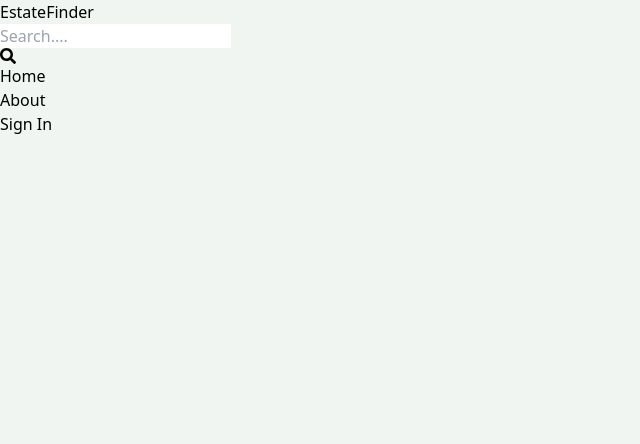
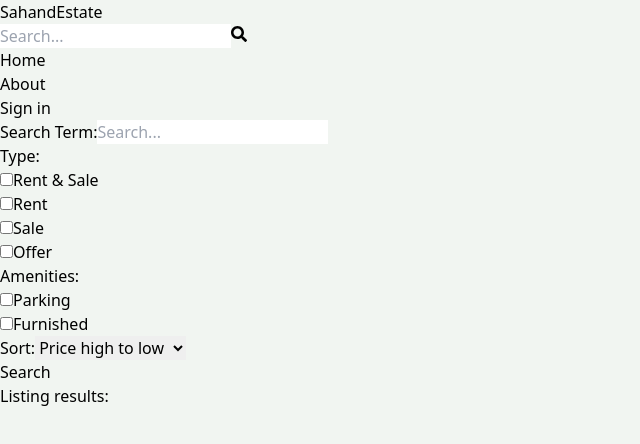
Before and after one commit to aryandudul/Estate, a React (Vite) app in the folder client/: page /search in a window 1280 px wide. Shown: the top 444 px of the page, without its empty margins (0-640 px from the left). Built offline with nearby package versions, Linux system fonts and the light colour scheme.

Commit message:
Create Serach page Ui and API and  update header search

```diff
--- a/client/src/App.jsx
+++ b/client/src/App.jsx
@@ -9,6 +9,8 @@
 import CreateListing from './pages/CreateListing';
 import UpdateListing from './pages/UpdateListing';
 import Listing from './Pages/Listing';
+import Search from "./Pages/Search";
+
 
 
 
@@ -21,6 +23,7 @@
   <Route path="/signUp" element={<SignUp />} />
   <Route path="/about" element={<About />} />
   <Route path='/listing/:listingId' element={<Listing />} />
+  <Route path="/search" element={<Search />} />
 
   <Route element = {<PrivateRoute />}>
   <Route path="/profile" element={<Profile />} />
--- a/client/src/Components/Header.jsx
+++ b/client/src/Components/Header.jsx
@@ -1,51 +1,71 @@
-import { FaSearch } from "react-icons/fa";
-import { Link } from "react-router-dom";
+import { FaSearch } from 'react-icons/fa';
+import { Link, useNavigate } from 'react-router-dom';
 import { useSelector } from 'react-redux';
+import { useEffect, useState } from 'react';
 
 export default function Header() {
-  const { currentUser } = useSelector(state => state.user);
+  const { currentUser } = useSelector((state) => state.user);
+  const [searchTerm, setSearchTerm] = useState('');
+  const navigate = useNavigate();
+  const handleSubmit = (e) => {
+    e.preventDefault();
+    const urlParams = new URLSearchParams(window.location.search);
+    urlParams.set('searchTerm', searchTerm);
+    const searchQuery = urlParams.toString();
+    navigate(`/search?${searchQuery}`);
+  };
 
-  // Log the currentUser and its avatar to the console
-  console.log(currentUser);
-  console.log(currentUser && currentUser.avatar);
-
+  useEffect(() => {
+    const urlParams = new URLSearchParams(location.search);
+    const searchTermFromUrl = urlParams.get('searchTerm');
+    if (searchTermFromUrl) {
+      setSearchTerm(searchTermFromUrl);
+    }
+  }, [location.search]);
   return (
     <header className='bg-slate-200 shadow-md'>
       <div className='flex justify-between items-center max-w-6xl mx-auto p-3'>
         <Link to='/'>
           <h1 className='font-bold text-sm sm:text-xl flex flex-wrap'>
-            <span className='text-slate-500'>Estate</span>
-            <span className='text-slate-700'>Finder</span>
+            <span className='text-slate-500'>Sahand</span>
+            <span className='text-slate-700'>Estate</span>
           </h1>
         </Link>
-
-        <form className='bg-slate-100 p-3 rounded-lg flex items-center '>
+        <form
+          onSubmit={handleSubmit}
+          className='bg-slate-100 p-3 rounded-lg flex items-center'
+        >
           <input
             type='text'
-            placeholder='Search....'
+            placeholder='Search...'
             className='bg-transparent focus:outline-none w-24 sm:w-64'
+            value={searchTerm}
+            onChange={(e) => setSearchTerm(e.target.value)}
           />
-          <FaSearch className="text-slate-700" />
+          <button>
+            <FaSearch className='text-slate-600' />
+          </button>
         </form>
-
-        <ul className="flex gap-4 items-center">
-          <Link to="/">
-            <li className="hidden sm:inline text-slate-700 hover:underline">Home</li>
+        <ul className='flex gap-4'>
+          <Link to='/'>
+            <li className='hidden sm:inline text-slate-700 hover:underline'>
+              Home
+            </li>
           </Link>
-          <Link to="/about">
-            <li className="hidden sm:inline text-slate-700 hover:underline">About</li>
+          <Link to='/about'>
+            <li className='hidden sm:inline text-slate-700 hover:underline'>
+              About
+            </li>
           </Link>
-          <Link to="/profile">
+          <Link to='/profile'>
             {currentUser ? (
-              currentUser.avatar && (
-                <img
-                  src={currentUser.avatar}
-                  alt="profile"
-                  className="rounded-full w-8 h-8 object-cover"
-                />
-              )
+              <img
+                className='rounded-full h-7 w-7 object-cover'
+                src={currentUser.avatar}
+                alt='profile'
+              />
             ) : (
-              <li className="text-slate-700 hover:underline">Sign In</li>
+              <li className=' text-slate-700 hover:underline'> Sign in</li>
             )}
           </Link>
         </ul>
--- /dev/null
+++ b/client/src/Pages/Search.jsx
@@ -0,0 +1,66 @@
+import React from 'react';
+
+export default function Search() {
+  return (
+    <div className='flex flex-col md:flex-row'>
+      <div className='p-7  border-b-2 md:border-r-2 md:min-h-screen'>
+        <form className='flex flex-col gap-8'>
+          <div className='flex items-center gap-2'>
+            <label className='whitespace-nowrap font-semibold'>Search Term:</label>
+            <input
+              type='text'
+              id='searchTerm'
+              placeholder='Search...'
+              className='border rounded-lg p-3 w-full'
+            />
+          </div>
+          <div className='flex gap-2 flex-wrap items-center'>
+            <label className='font-semibold'>Type:</label>
+            <div className='flex gap-2'>
+              <input type='checkbox' id='all' className='w-5' />
+              <span>Rent & Sale</span>
+            </div>
+            <div className='flex gap-2'>
+              <input type='checkbox' id='rent' className='w-5' />
+              <span>Rent</span>
+            </div>
+            <div className='flex gap-2'>
+              <input type='checkbox' id='sale' className='w-5' />
+              <span>Sale</span>
+            </div>
+            <div className='flex gap-2'>
+              <input type='checkbox' id='offer' className='w-5' />
+              <span>Offer</span>
+            </div>
+          </div>
+          <div className='flex gap-2 flex-wrap items-center'>
+            <label className='font-semibold'>Amenities:</label>
+            <div className='flex gap-2'>
+              <input type='checkbox' id='parking' className='w-5' />
+              <span>Parking</span>
+            </div>
+            <div className='flex gap-2'>
+              <input type='checkbox' id='furnished' className='w-5' />
+              <span>Furnished</span>
+            </div>
+          </div>
+          <div className='flex items-center gap-2'>
+            <label className='font-semibold'>Sort:</label>
+            <select id='sort_order' className='border rounded-lg p-3'>
+              <option>Price high to low</option>
+              <option>Price low to hight</option>
+              <option>Latest</option>
+              <option>Oldest</option>
+            </select>
+          </div>
+          <button className='bg-slate-700 text-white p-3 rounded-lg uppercase hover:opacity-95'>
+            Search
+          </button>
+        </form>
+      </div>
+      <div className=''>
+        <h1 className='text-3xl font-semibold border-b p-3 text-slate-700 mt-5'>Listing results:</h1>
+      </div>
+    </div>
+  );
+}
```
Also changed, not shown: 2 other files (tests, documents, lock files or other folders).
